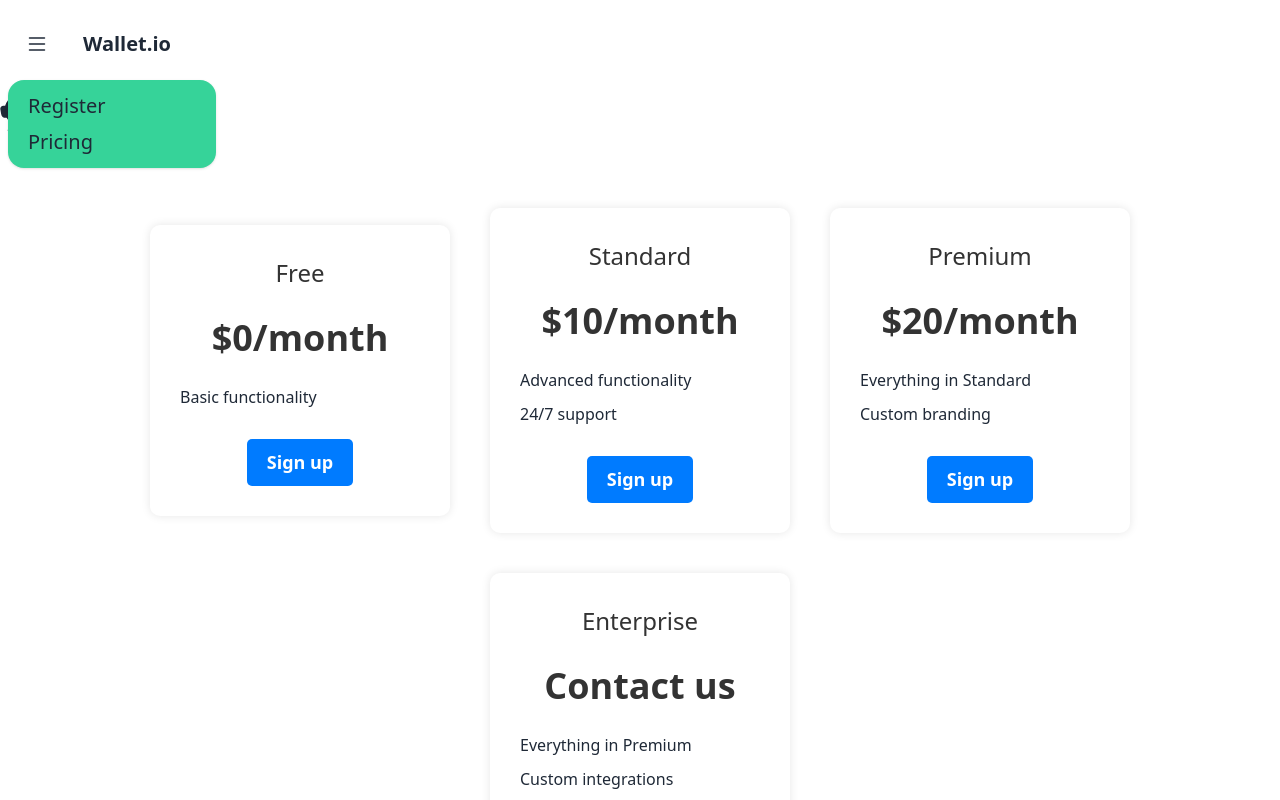
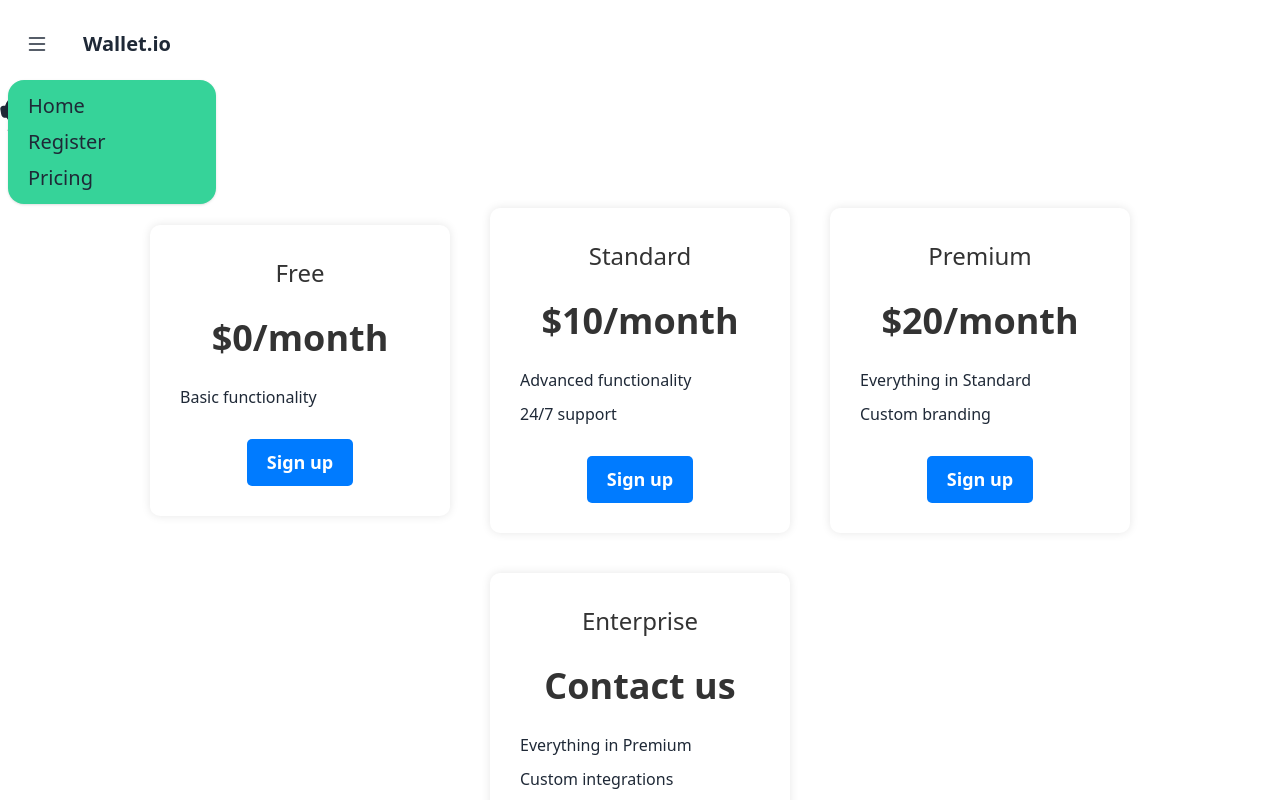
Before and after one commit to DrakeAFK/wallet.io, an Astro site: page /pricing in a window 1280 px wide. Both pictures are taken after a click on the label 37 px from the left and 44 px from the top of the page. Shown: the top 800 px of the page. Built offline with nearby package versions, Linux system fonts and the light colour scheme; Astro itself is replaced by a stand-in of ours.

Commit message:
add home to nav

```diff
--- a/src/components/Navigation.astro
+++ b/src/components/Navigation.astro
@@ -10,6 +10,7 @@
             </label>
             <ul tabindex="0"
                 class="menu menu-sm dropdown-content mt-3 z-[1] p-2 shadow bg-success rounded-box w-52">
+                <li><a class="text-xl" href="/welcome" rel="noopener noreferrer">Home</a></li>
                 <li><a class="text-xl" href="/register" rel="noopener noreferrer">Register</a></li>
                 <li><a class="text-xl" href="/pricing" rel="noopener noreferrer">Pricing</a></li>
             </ul>
```
